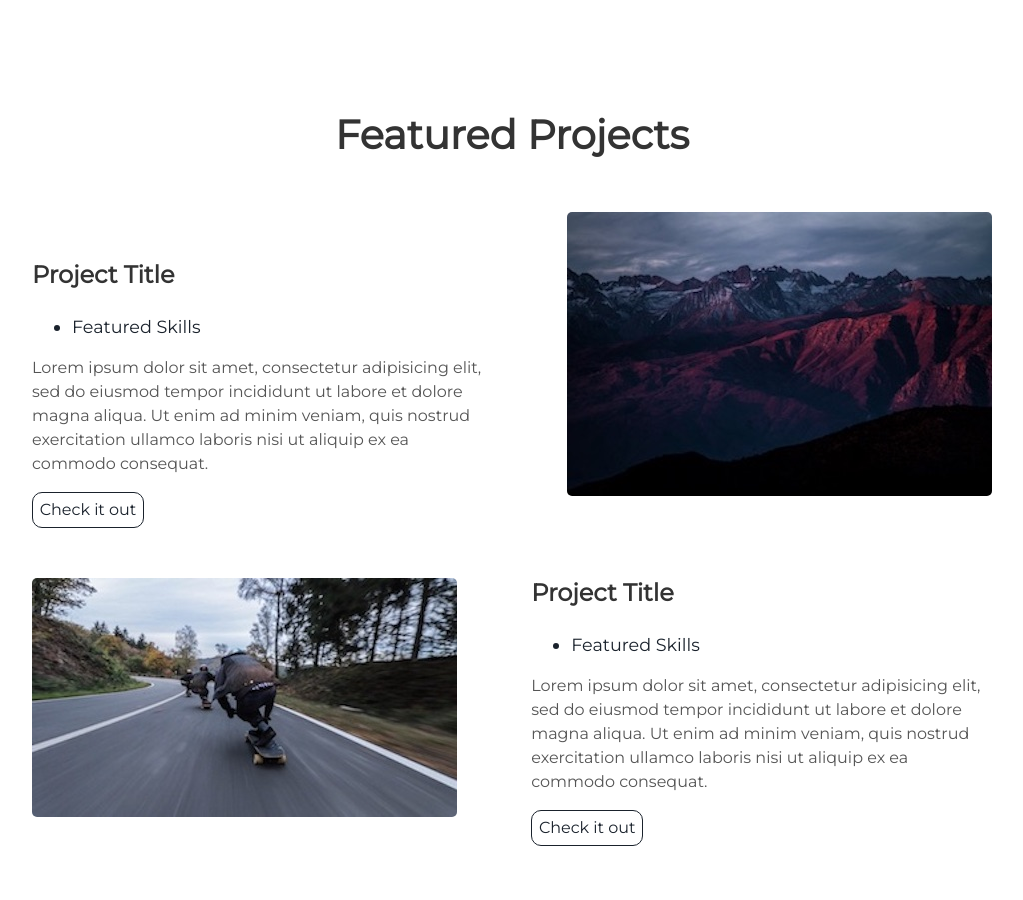
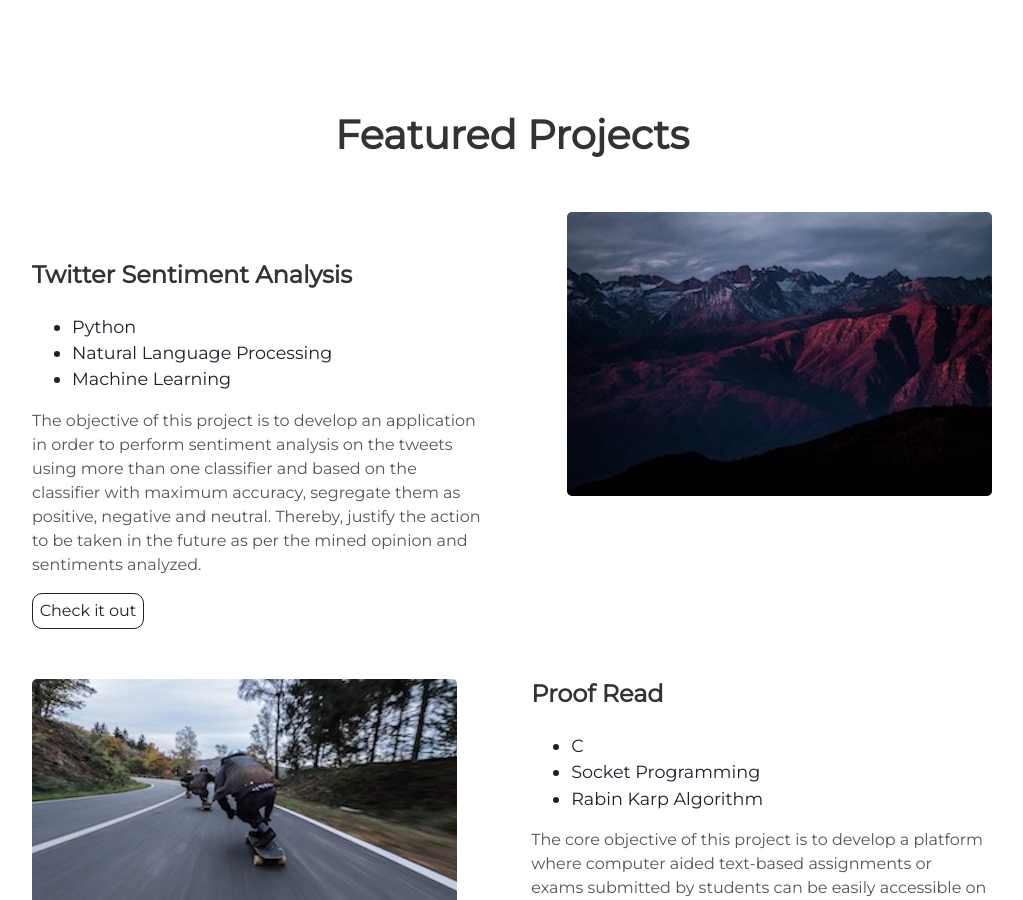
Before and after one commit to cseshubhamsinghal/cseshubhamsinghal.github.io, a Jekyll site: the page built from index.html, in a window 1280 px wide and 900 px high, scrolled down 1351 px. Shown: the whole window, without its empty margins (128-1151 px from the left). Built offline with Jekyll 4.4.1, drawn with Linux system fonts in a browser that asks for light colours; some of the changed text lies outside the part shown.

Commit message:
Update projects.html

```diff
--- a/_includes/projects.html
+++ b/_includes/projects.html
@@ -6,12 +6,14 @@
     <img alt="mountains" src="{{ "/assets/img/mountains.jpg" | prepend: site.baseurl }}" />
   </div>
   <div class="contents">
-    <h3> Project Title </h3>
+    <h3> Twitter Sentiment Analysis </h3>
     <ul>
-      <li> Featured Skills</li>
+      <li> Python </li>
+      <li> Natural Language Processing </li>
+      <li> Machine Learning </li>
     </ul>
-    <p>Lorem ipsum dolor sit amet, consectetur adipisicing elit, sed do eiusmod tempor incididunt ut labore et dolore magna aliqua. Ut enim ad minim veniam, quis nostrud exercitation ullamco laboris nisi ut aliquip ex ea commodo consequat.</p>
-    <a class="project-link" href="#">Check it out</a>
+    <p>The objective of this project is to develop an application in order to perform sentiment analysis on the tweets using more than one classifier and based on the classifier with maximum accuracy, segregate them as positive, negative and neutral. Thereby, justify the action to be taken in the future as per the mined opinion and sentiments analyzed.</p>
+    <a class="project-link" href="https://github.com/cseshubhamsinghal/outlook-opinion-mining">Check it out</a>
   </div>
 </div>
 <div class="user-projects">
@@ -19,11 +21,13 @@
     <img alt="mountains" src="{{ "/assets/img/skate.jpg" | prepend: site.baseurl }}" />
   </div>
   <div class="contents-right">
-    <h3> Project Title </h3>
+    <h3> Proof Read </h3>
     <ul>
-      <li> Featured Skills</li>
+      <li> C </li>
+      <li> Socket Programming </li>
+      <li> Rabin Karp Algorithm </li>
     </ul>
-    <p>Lorem ipsum dolor sit amet, consectetur adipisicing elit, sed do eiusmod tempor incididunt ut labore et dolore magna aliqua. Ut enim ad minim veniam, quis nostrud exercitation ullamco laboris nisi ut aliquip ex ea commodo consequat.</p>
-    <a class="project-link" href="#">Check it out</a>
+    <p>The core objective of this project is to develop a platform where computer aided text-based assignments or exams submitted by students can be easily accessible on the administrator’s (here it will be Professor) system and afterwards, administrator (Professor) would be able to observe the plagiarism among the assignment submissions in the form of percentage.</p>
+    <a class="project-link" href="https://github.com/cseshubhamsinghal/ProofReading">Check it out</a>
   </div>
 </div>
```
